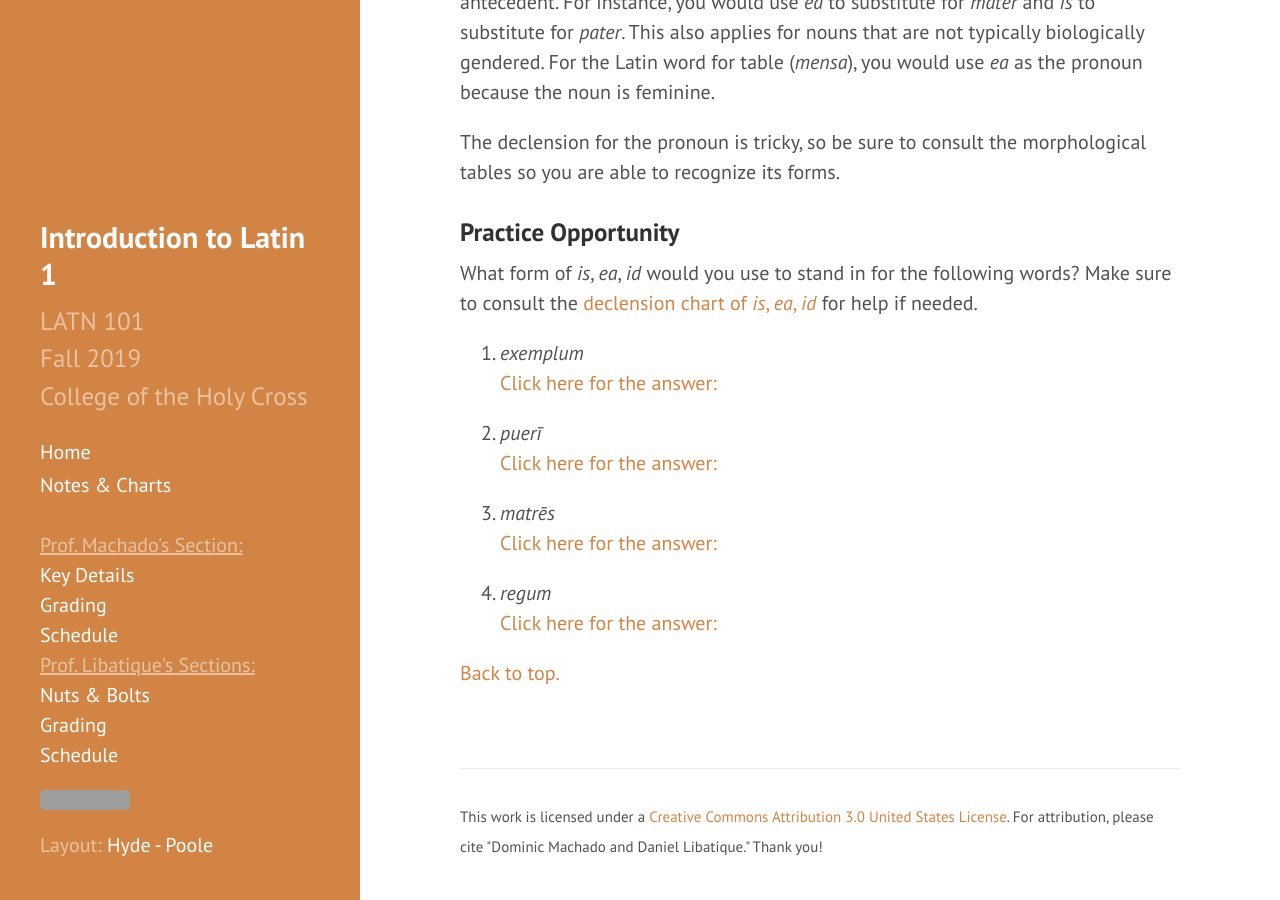
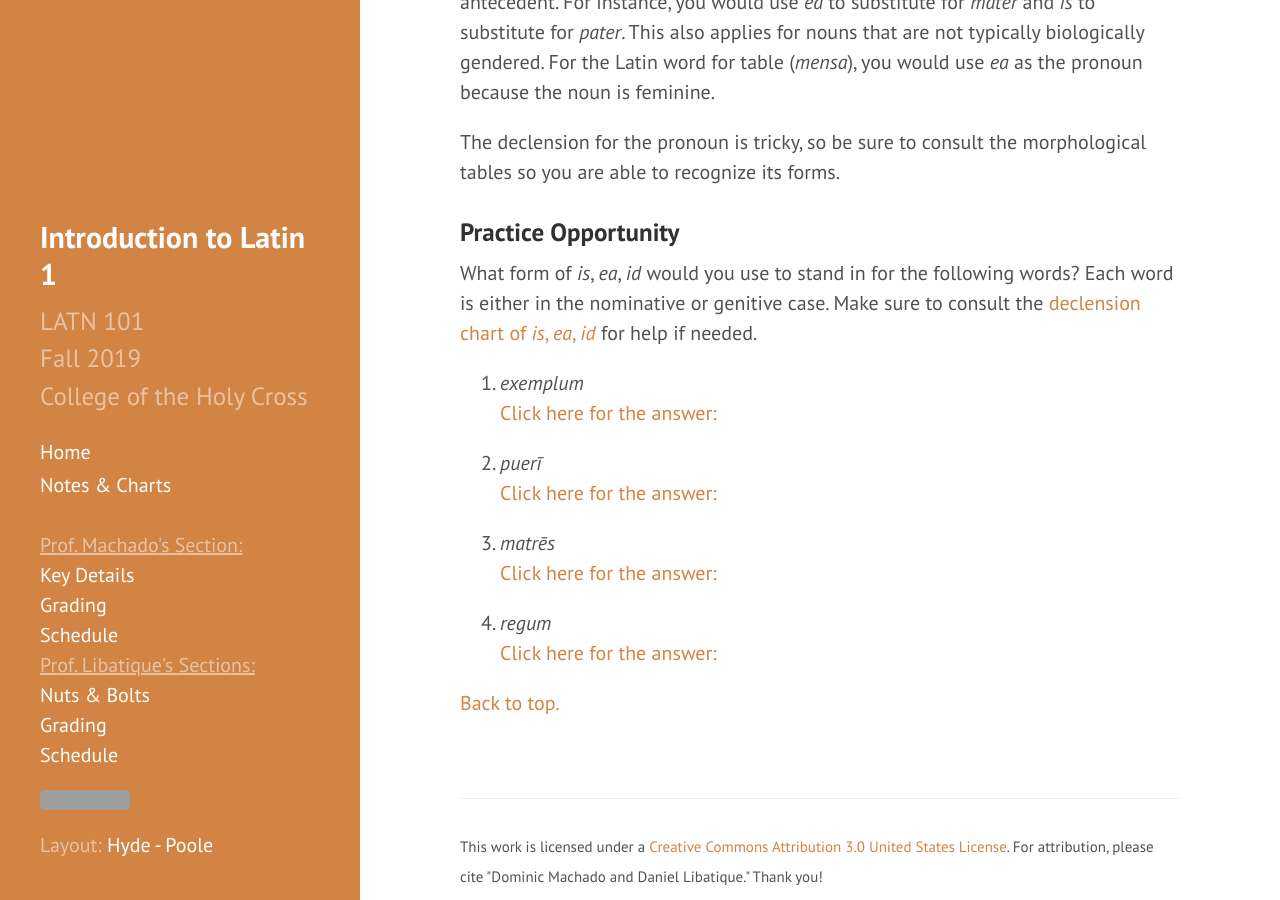
Before and after one commit to DLibatique/LATN102-S20, a Jekyll site: the page built from notes/module-1.md, in a window 1280 px wide and 900 px high, scrolled down 8533 px. Built offline with Jekyll 4.4.1, drawn with Linux system fonts in a browser that asks for light colours; grey boxes are pictures that could not be loaded.

Commit message:
clarified case options for prac op

```diff
--- a/notes/module-1.md
+++ b/notes/module-1.md
@@ -198,7 +198,7 @@ The declension for the pronoun is tricky, so be sure to consult the morphologica
 
 ### Practice Opportunity
 
-What form of *is*, *ea*, *id* would you use to stand in for the following words? Make sure to consult the [declension chart of *is*, *ea*, *id*]({{ site.baseurl }}charts/01-nouns#pronouns) for help if needed.
+What form of *is*, *ea*, *id* would you use to stand in for the following words? Each word is either in the nominative or genitive case. Make sure to consult the [declension chart of *is*, *ea*, *id*]({{ site.baseurl }}charts/01-nouns#pronouns) for help if needed.
 
 1. *exemplum*
 <a href="#" onclick="document.getElementById('prac12').style.display='block'; return false;">Click here for the answer:</a> <span style="display: none;" id="prac12">*id*</span>
```
